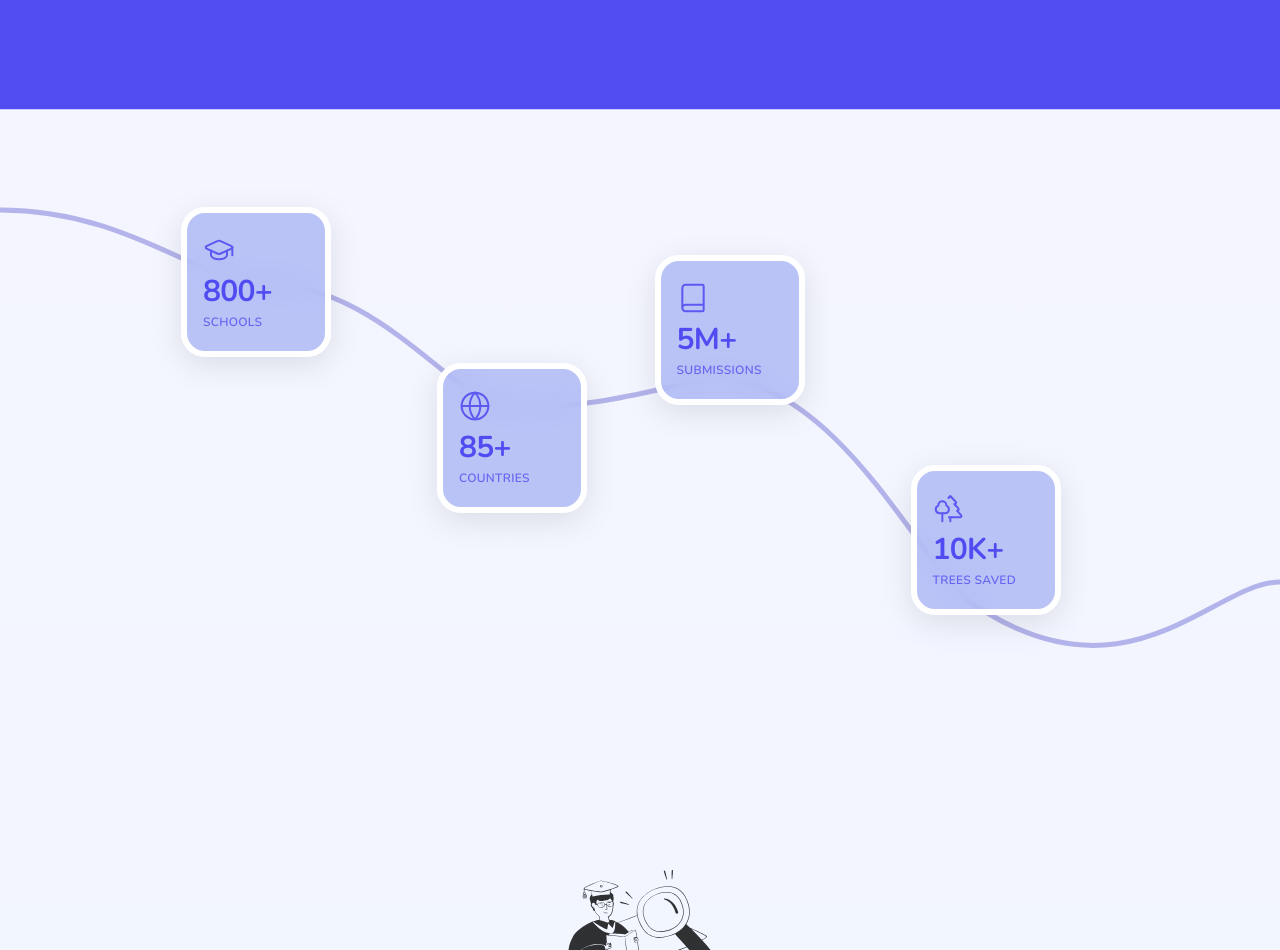
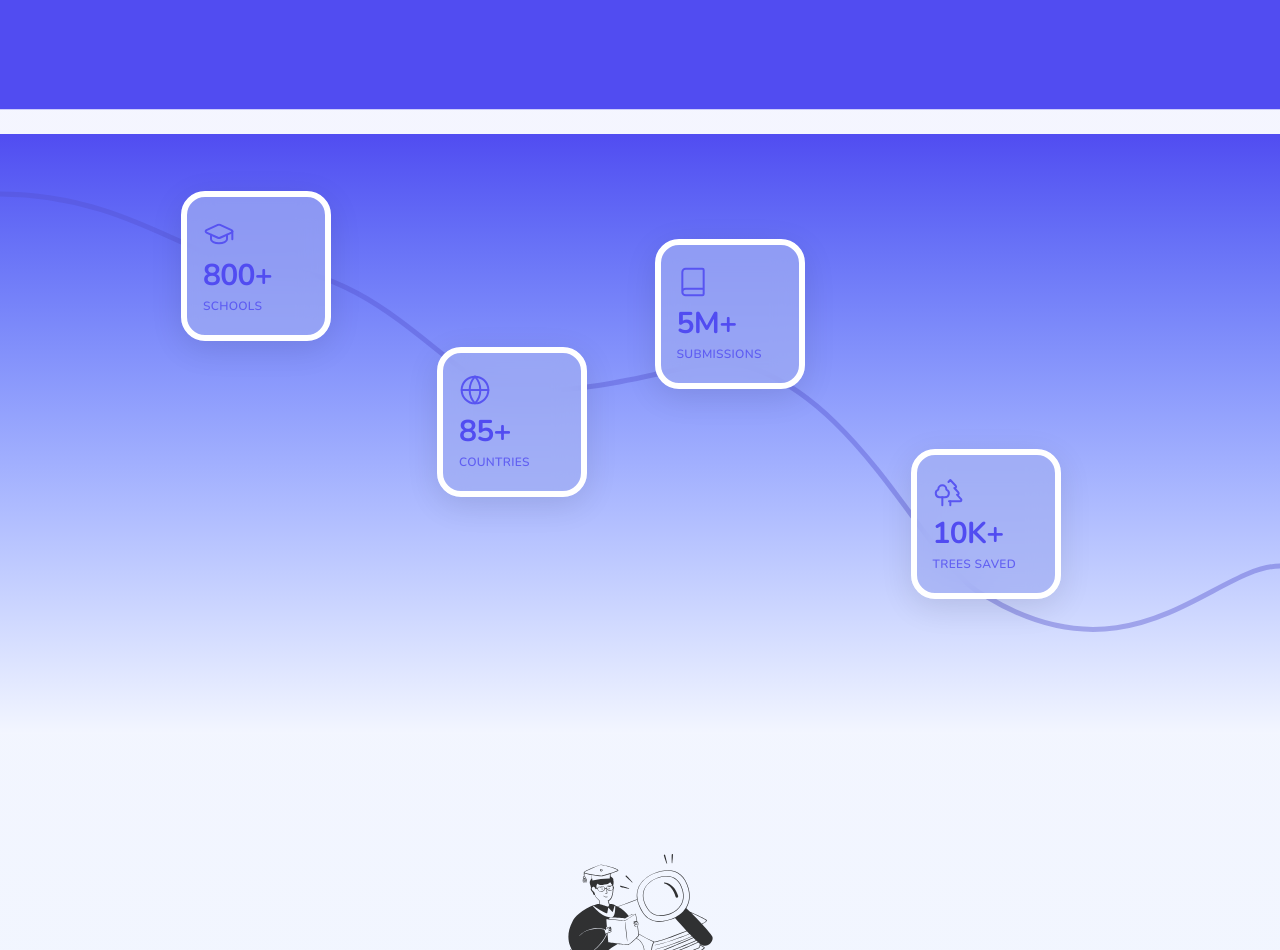
Before and after one commit to Aiinhome-Aivista/rankup-front-end, a React (Vite) app: page / in a window 1280 px wide. Shown: the part 1540-2490 px from the top of the page. Built offline with nearby package versions, Linux system fonts and the light colour scheme.

Commit message:
refactor: remove unused wave background images and adjust layout

```diff
--- a/src/pages/common/homepage/ui/TopSection.jsx
+++ b/src/pages/common/homepage/ui/TopSection.jsx
@@ -59,24 +59,13 @@ function TopSection() {
       </div>
 
       {/* Wave Background */}
-      <div className="">
-        {/* <div className="absolute top-20 left-0 w-full z-5">
-          <img src={vector5} alt="" className=" w-full animate-wave-slow" />
-        </div>
-        <div className="absolute top-50 -left-40 w-full z-3">
-          <img src={vector3} alt="" className=" w-full animate-wave-medium" />
-        </div>
-        <div className="absolute top-80 left-0 w-full z-4">
-          <img src={vector2} alt="" className=" w-full animate-wave-fast" />
-        </div>
-        <div className="absolute top-90 left-45 w-full z-4">
-          <img src={vector4} alt="" className=" w-full animate-wave-slow" />
-        </div> */}
+      <div className="h-[156vh]">
+
 
         <ParallaxLanding />
       </div>
 
-      <div className="">
+      <div className="bg-linear-to-b from-[#514cf1] to-[#f3f6ff]">
         <DraggableCardsSection />
       </div>
       <div className="relative z-20 my-10">
```
